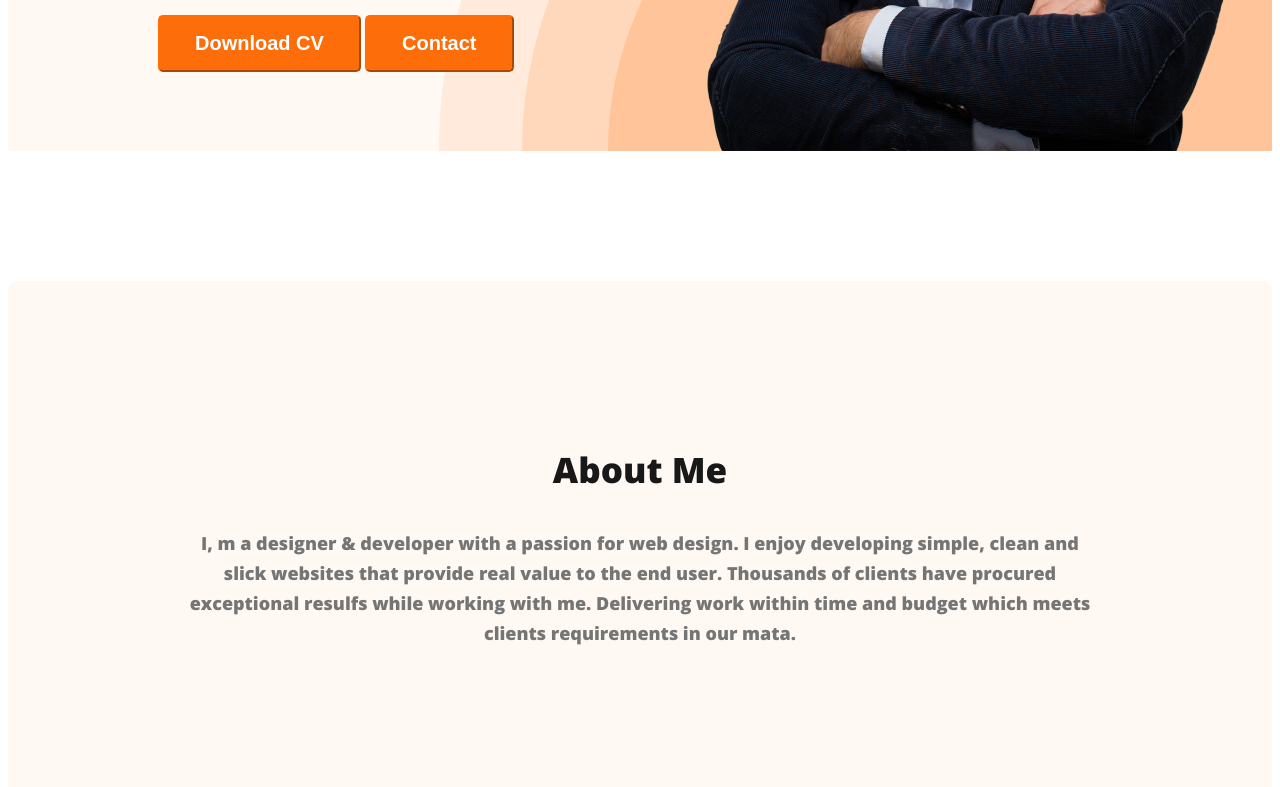
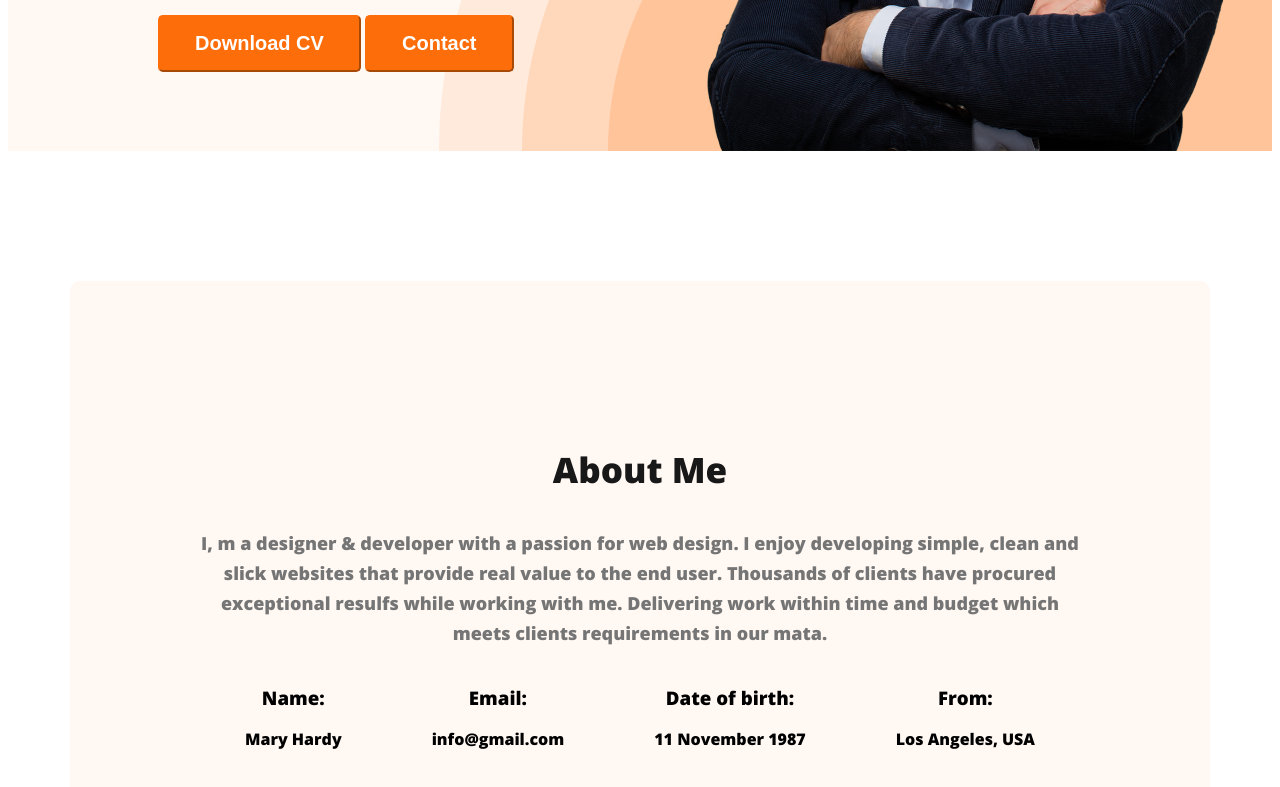
Before and after one commit to diptomahin/webdev-portfolio, a plain HTML site: page index.html in a window 1280 px wide. Shown: the part 714-1501 px from the top of the page. Drawn offline with nearby package versions, Linux system fonts and the light colour scheme.

Commit message:
added about info

```diff
--- a/index.html
+++ b/index.html
@@ -38,8 +38,26 @@
         <section class="about">
             <h3 class="section-title">About Me</h3>
             <p class="section-description">
-                I, m a designer & developer with a passion for web design. I enjoy developing simple, clean and <br> slick websites that provide real value to the end user. Thousands of clients have procured <br> exceptional resulfs while working with me. Delivering work within time and budget which meets <br> clients requirements in our mata.
+                I, m a designer & developer with a passion for web design. I enjoy developing simple, clean and <br> slick websites that provide real value to the end user. Thousands of clients have procured <br> exceptional resulfs while working with me. Delivering work within time and budget which meets clients requirements in our mata.
             </p>
+            <div class="about-info-container">
+                <div class="about-info">
+                    <h3 class="info-title">Name:</h3>
+                    <p class="info-description">Mary Hardy</p>
+                </div>
+                <div class="about-info">
+                    <h3 class="info-title">Email:</h3>
+                    <p class="info-description">info@gmail.com</p>
+                </div>
+                <div class="about-info">
+                    <h3 class="info-title">Date of birth:</h3>
+                    <p class="info-description">11 November 1987</p>
+                </div>
+                <div class="about-info">
+                    <h3 class="info-title">From:</h3>
+                    <p class="info-description">Los Angeles, USA</p>
+                </div>
+            </div>
         </section>
     </main>
     <footer></footer>
--- a/style.css
+++ b/style.css
@@ -82,6 +82,10 @@ nav a{
     margin-top: 0px;
 }
 /*   main section styles   */
+main{
+    width: 1140px;
+    margin: 0 auto;
+}
 /*about section styles*/
 .about{
     padding: 130px;
@@ -102,3 +106,10 @@ nav a{
     font-weight: 400;
     line-height: 30px;
 }
+.about-info-container{
+    display: flex;
+    justify-content: space-around;
+}
+.about-info{
+    text-align: center;
+}
```
